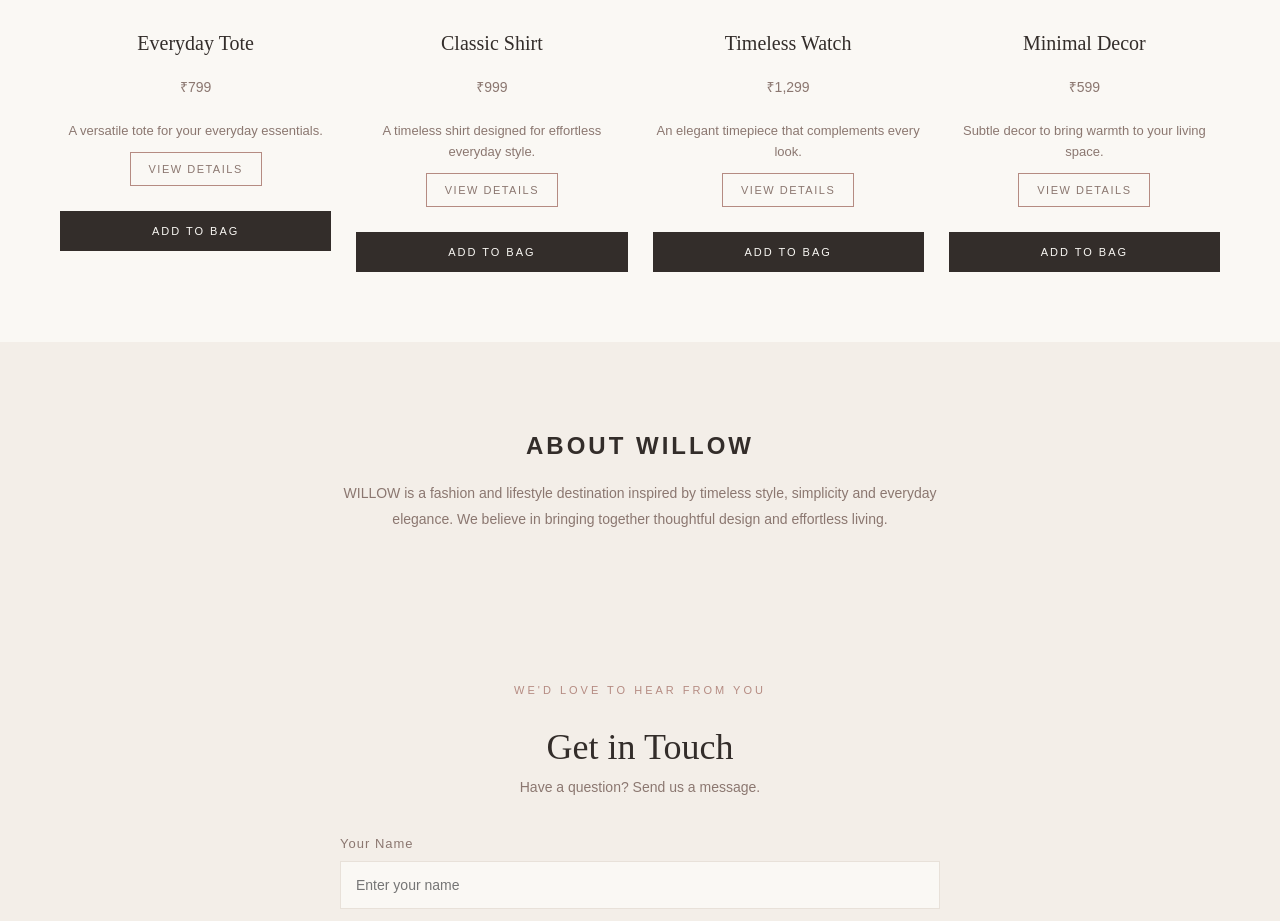
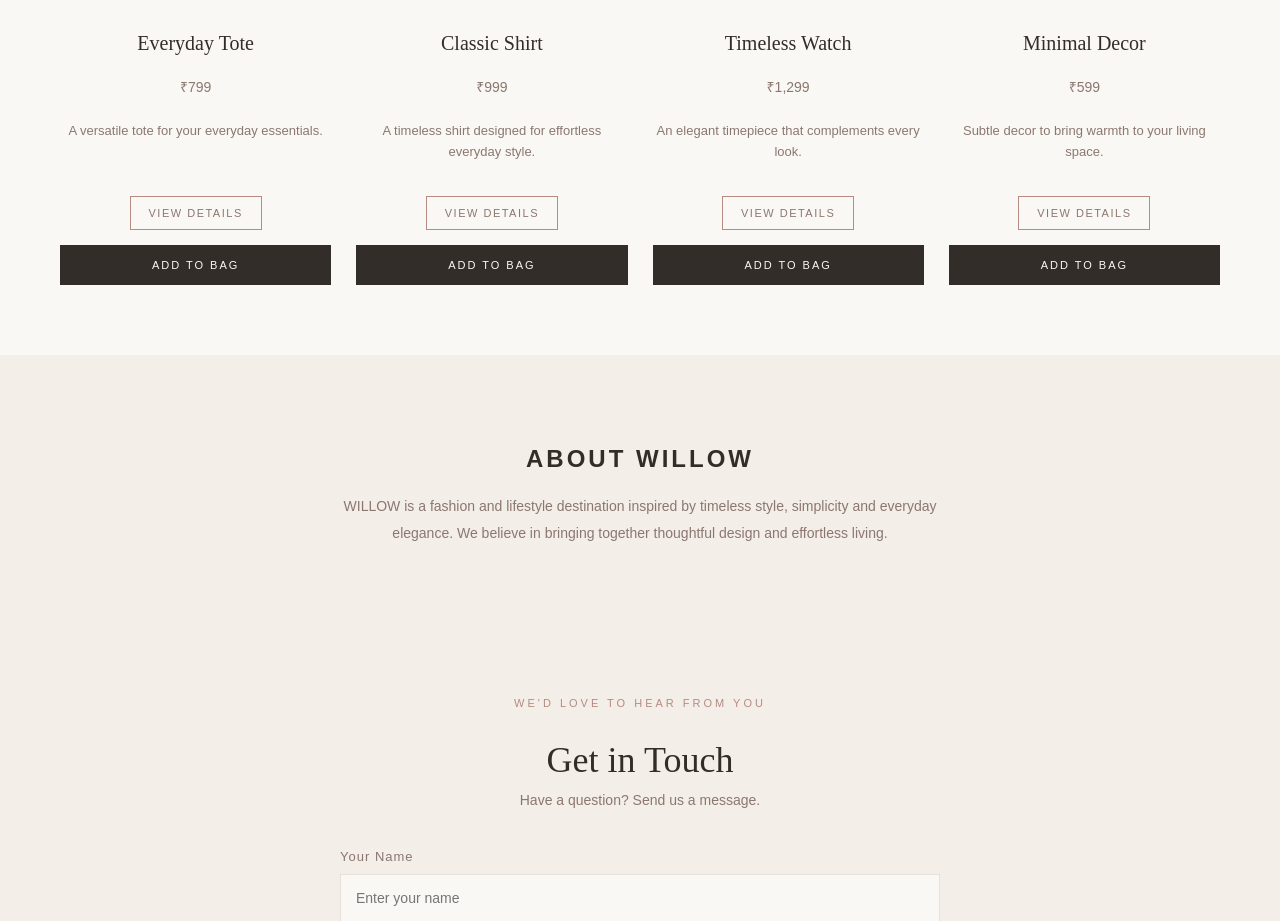
Before and after one commit to yuktaawadkar-coder/willow-fashion-website, a plain HTML site: page index.html in a window 1280 px wide. Shown: the part 1806-2727 px from the top of the page. Drawn offline with Linux system fonts and the light colour scheme.

Commit message:
Add files via upload

```diff
--- a/script.js
+++ b/script.js
@@ -205,12 +205,18 @@ detailButtons.forEach(function(button) {
 const contactForm = document.querySelector("#contact-form");
 const contactSuccess = document.querySelector("#contact-success");
 
+// Contact Form Submission
 contactForm.addEventListener("submit", function(event) {
     event.preventDefault();
 
+    // Display success message
     contactSuccess.textContent =
-    "Thank you! Your message has been submitted successfully.";
+        "Thank you! Your message has been submitted successfully.";
 
+    // Clear all form fields
+    contactForm.reset();
+
+    // Hide success message after 4 seconds
     setTimeout(function() {
         contactSuccess.textContent = "";
     }, 4000);
--- a/style.css
+++ b/style.css
@@ -333,7 +333,7 @@ main p {
 .add-to-bag {
     width: 100%;
     padding: 13px 15px;
-    margin-top: 10px;
+    margin-top: auto;
     background-color: #332D2A;
     color: #FAF8F4;
     border: 1px solid #332D2A;
@@ -1018,8 +1018,8 @@ main p {
     color: #8B7770;
     line-height: 1.6;
     margin: 10px 0;
+    min-height: 65px;
 }
-
 .details-toggle {
     background: transparent;
     border: 1px solid #B58B82;
```
